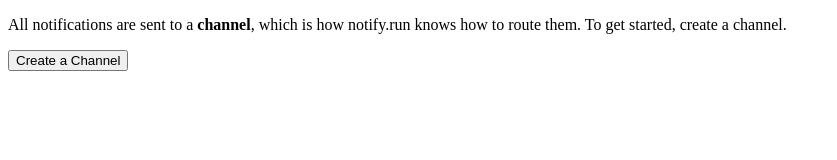
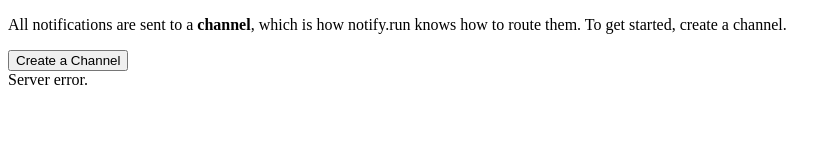
Before and after one commit to notify-run/notify-run-rs, a React app in the folder frontend/: page / in a window 1280 px wide. Both pictures are taken after a click on the button "Create a Channel". Shown: the top 160 px of the page, without its empty margins (0-837 px from the left). Built offline with nearby package versions, Linux system fonts and the light colour scheme; no server answers; the HTML template or start-up script is replaced by a standard one.

Commit message:
better channel creation error message

```diff
--- a/frontend/src/quickstart/create_channel_stage.tsx
+++ b/frontend/src/quickstart/create_channel_stage.tsx
@@ -3,6 +3,7 @@ import * as React from 'react';
 interface CreateChannelStageProps {
     onCreateChannel: () => void;
     loading: boolean;
+    error: boolean;
 }
 
 export class CreateChannelStage extends React.Component<CreateChannelStageProps, {}> {
@@ -13,7 +14,9 @@ export class CreateChannelStage extends React.Component<CreateChannelStageProps,
             </p>
             <button onClick={this.props.onCreateChannel} className="ui primary button">Create a Channel</button>
             {
-                this.props.loading ? <div className="ui mini active inline loader"></div> : ''
+                this.props.error ? (
+                    <div className="ui message error">Server error.</div>
+                ) : (this.props.loading ? <div className="ui mini active inline loader"></div> : null)
             }
         </div>;
     }
--- a/frontend/src/quickstart/quickstart_flow.tsx
+++ b/frontend/src/quickstart/quickstart_flow.tsx
@@ -9,6 +9,7 @@ interface QuickStartFlowState {
     pubKey?: string,
     channelReady: boolean,
     loading: boolean,
+    error: boolean,
 }
 
 export class QuickStartFlow extends React.Component<{}, QuickStartFlowState> {
@@ -20,6 +21,7 @@ export class QuickStartFlow extends React.Component<{}, QuickStartFlowState> {
             pubKey: undefined,
             channelReady: false,
             loading: false,
+            error: false,
         };
     }
 
@@ -34,7 +36,7 @@ export class QuickStartFlow extends React.Component<{}, QuickStartFlowState> {
                 channelId: rcr.channelId,
                 pubKey: rcr.pubKey,
             })
-        });
+        }).catch(() => this.setState({error: true}));
     }
 
     channelReady() {
@@ -45,7 +47,7 @@ export class QuickStartFlow extends React.Component<{}, QuickStartFlowState> {
 
     render() {
         if (this.state.channelId === undefined || this.state.pubKey === undefined) {
-            return <CreateChannelStage onCreateChannel={this.createChannel.bind(this)} loading={this.state.loading} />;
+            return <CreateChannelStage onCreateChannel={this.createChannel.bind(this)} loading={this.state.loading} error={this.state.error} />;
         } else if (!this.state.channelReady) {
             return <SubscribeStage
                 pubKey={this.state.pubKey}
```
